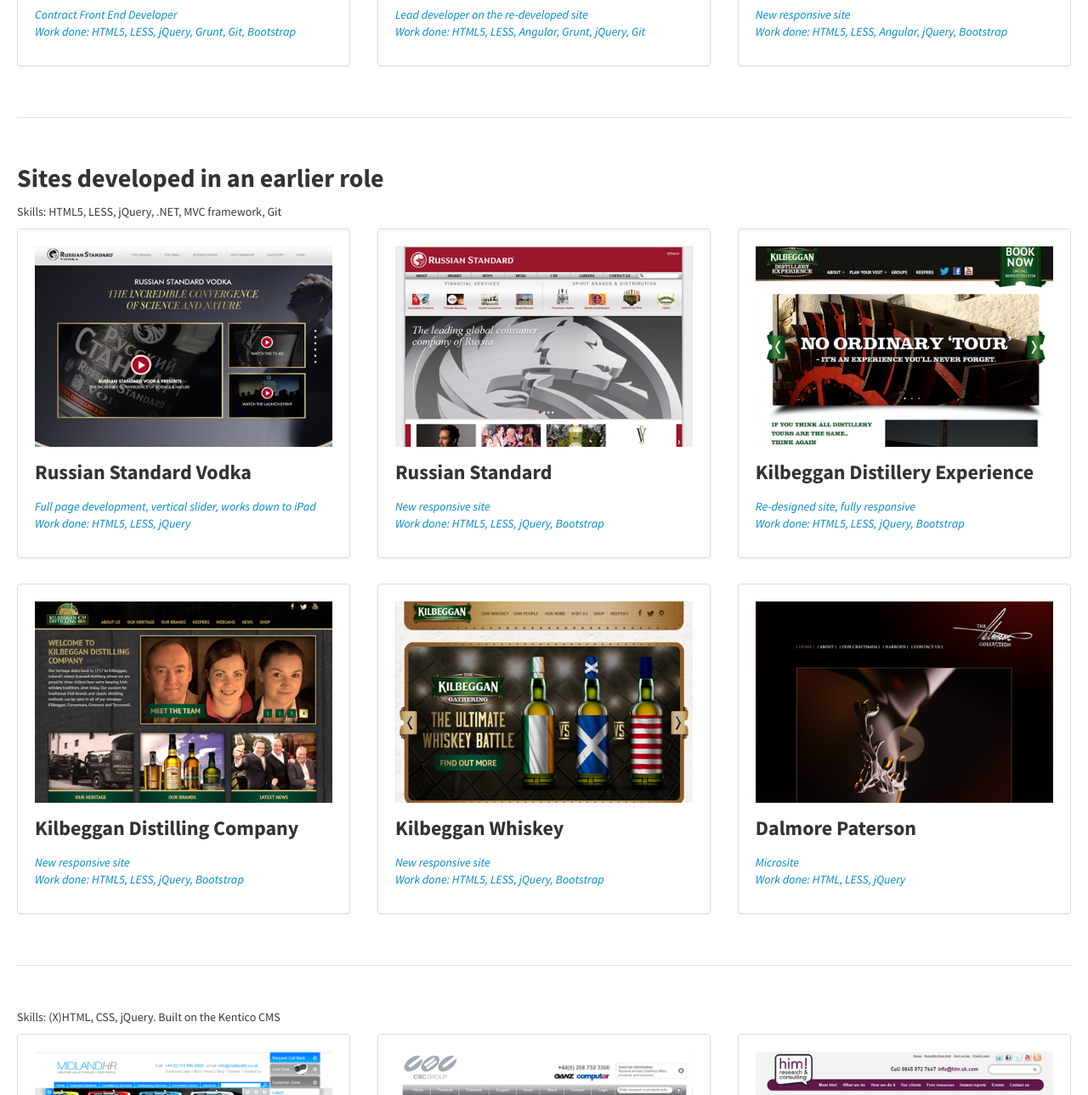
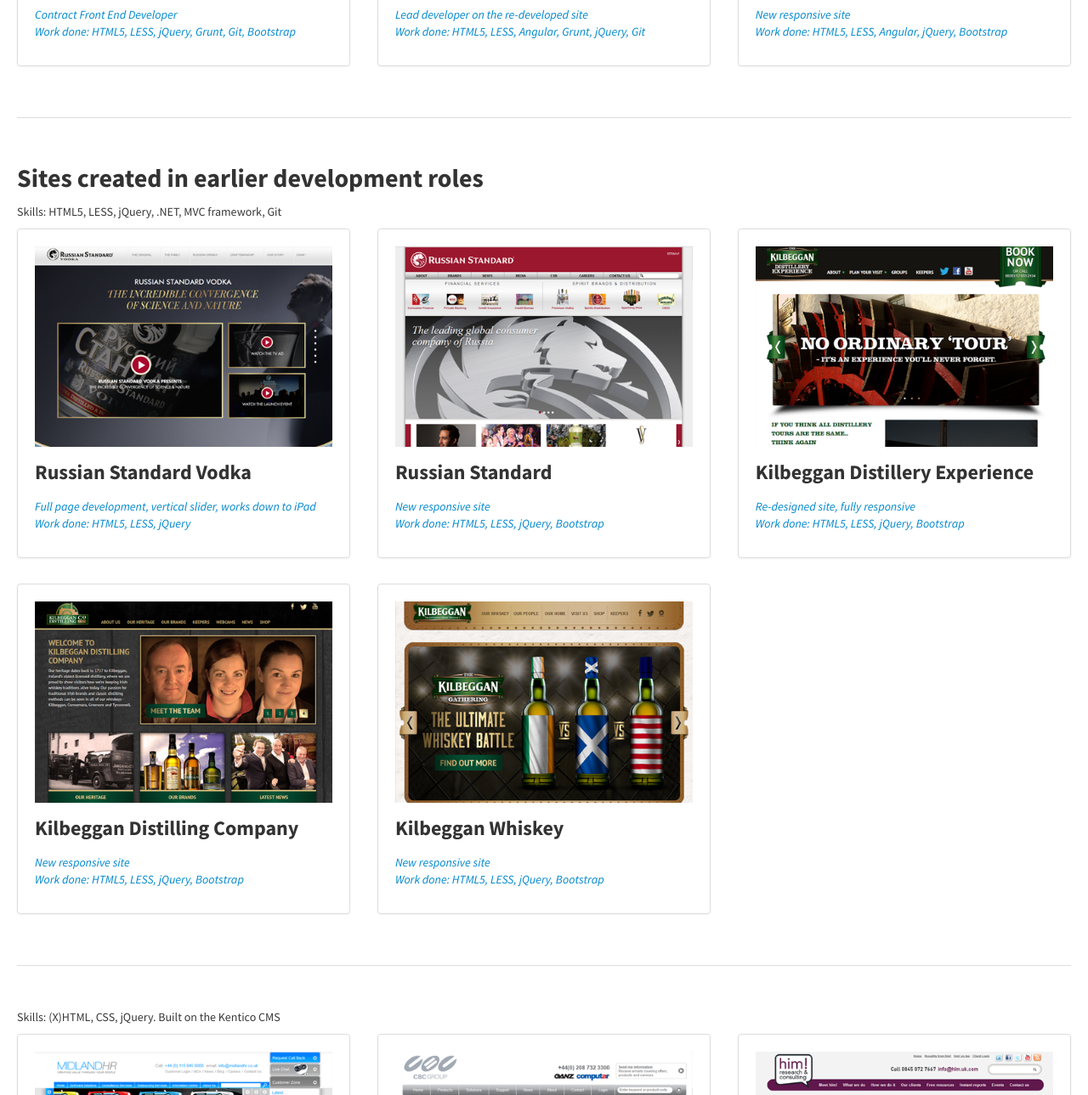
Before and after one commit to tomjwilliamson/tomjwilliamson-site, a plain HTML site: page work.html in a window 1280 px wide. Shown: the part 929-2218 px from the top of the page at 85% size. Drawn offline with nearby package versions, Linux system fonts and the light colour scheme.

Commit message:
updating links, copy

```diff
--- a/work.html
+++ b/work.html
@@ -131,7 +131,7 @@ $(document).ready(function(){
 
 						<div class="hero-unit workPage">
 							<h1>Work I've done recently...and live sites</h1>
-							<h2>I have extensive knowledge of HTML5, CSS3, LESS/SASS, JavaScript - including jQuery and Angular.js</h2>
+							<h2>I have extensive knowledge of HTML5, CSS3, LESS/SASS, JavaScript - including jQuery and Angular.js.</h2>
 							<h3>I also use Grunt, Gulp, Yeoman boilerplating, Git and have experience working within an Agile enviroment.</h2>
 						</div>
 
@@ -167,7 +167,7 @@ $(document).ready(function(){
 							</ul>
 						</article>
 
-						<h2><a name="liveSites" class="drawLink">Sites developed in an earlier role</a></h2>
+						<h2><a name="liveSites" class="drawLink">Sites created in earlier development roles</a></h2>
 						<p>Skills: HTML5, LESS, jQuery, .NET, MVC framework, Git</p>
 
 						<article class="workExample">
@@ -212,14 +212,6 @@ $(document).ready(function(){
 										<h3>Kilbeggan Whiskey</h3>
 										<p>New responsive site<br />
 										Work done: HTML5, LESS, jQuery, Bootstrap</p>
-									</a>
-								</li>
-								<li class="span4">
-									<a href="http://www.thedalmore.com/paterson/default.aspx" class="thumbnail" target="_new">
-										<img src="images/patersonThumb.png" alt="Paterson Thumb" />
-										<h3>Dalmore Paterson</h3>
-										<p>Microsite<br />
-										Work done: HTML, LESS, jQuery</p>
 									</a>
 								</li>
 							</ul>
```
